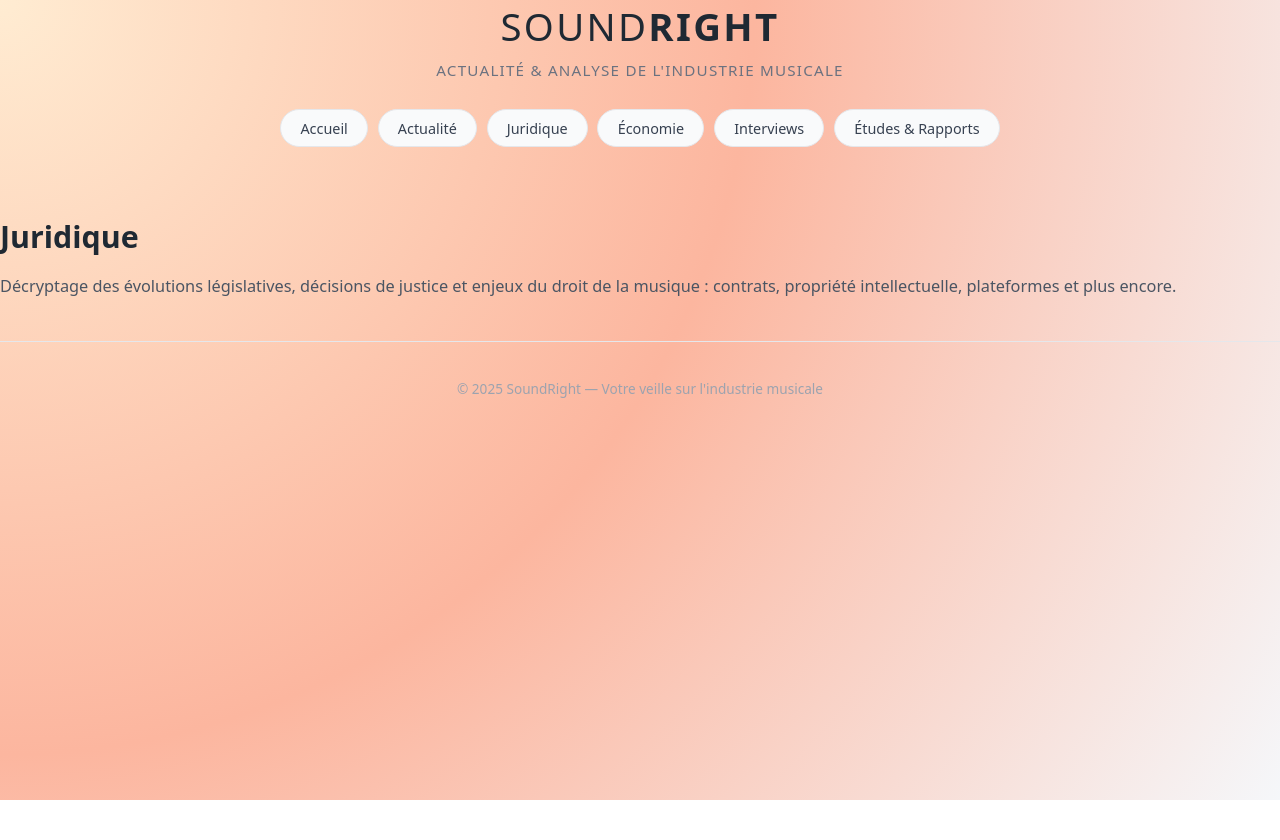
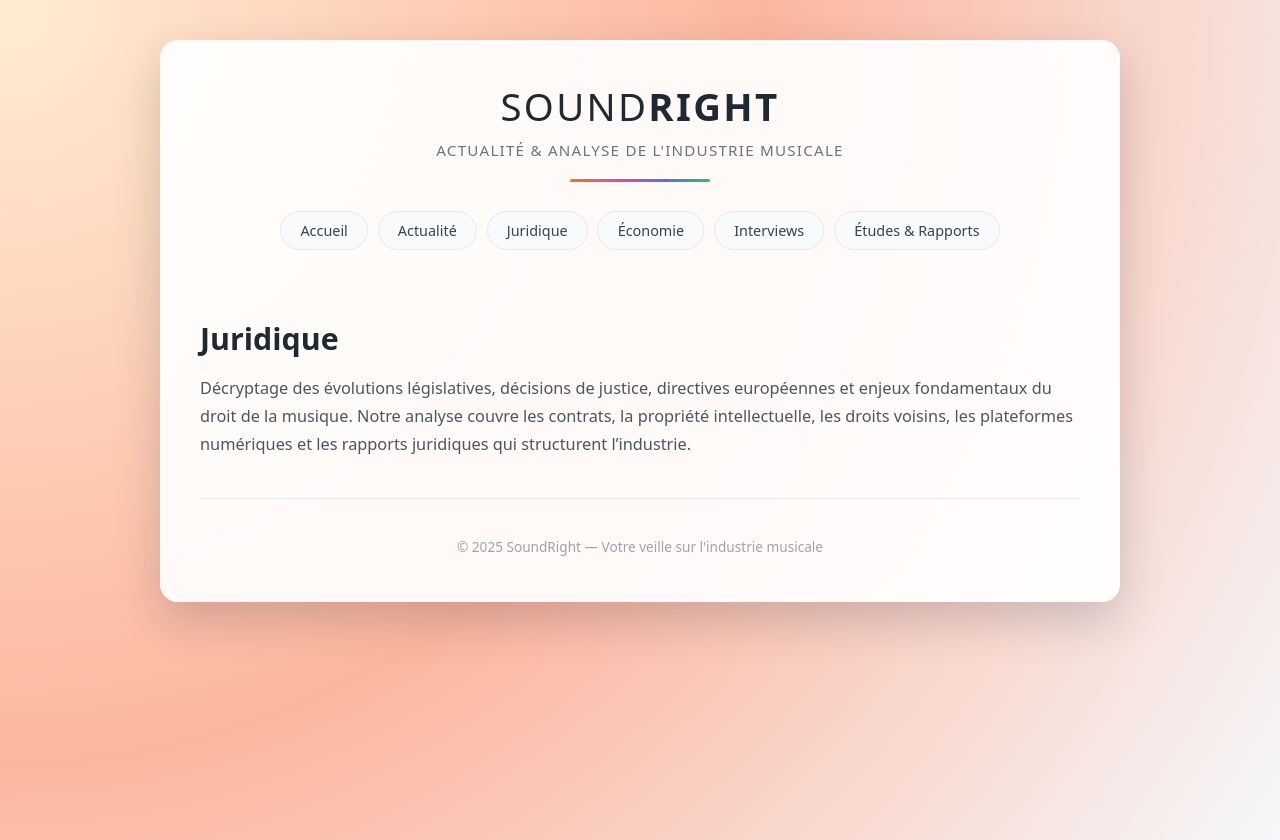
Before and after one commit to SoundRightblog/accord-parfait, a plain HTML site: page juridique.html in a window 1280 px wide. Before the commit the page ends 800 px from the top, so only its background shows below. Drawn offline with Linux system fonts and the light colour scheme.

Commit message:
Update juridique.html

```diff
--- a/juridique.html
+++ b/juridique.html
@@ -6,12 +6,19 @@
   <title>Juridique - SoundRight</title>
   <link rel="stylesheet" href="style.css" />
 </head>
+
 <body>
+  <div class="page-wrapper">
+    <div class="card">
+
+      <!-- HEADER -->
       <header>
-    <h1><span style="font-weight: 300;">Sound</span><strong>Right</strong></h1>
+        <h1><span>Sound</span><strong>Right</strong></h1>
         <p>Actualité & Analyse de l'Industrie Musicale</p>
+        <div class="header-accent"></div>
       </header>
 
+      <!-- NAVIGATION -->
       <nav>
         <ul>
           <li><a href="index.html">Accueil</a></li>
@@ -23,15 +30,23 @@
         </ul>
       </nav>
 
+      <!-- CONTENU PRINCIPAL -->
       <div class="hero">
         <h2>Juridique</h2>
         <p>
-      Décryptage des évolutions législatives, décisions de justice et enjeux du droit de la musique : contrats, propriété intellectuelle, plateformes et plus encore.
+          Décryptage des évolutions législatives, décisions de justice, directives européennes
+          et enjeux fondamentaux du droit de la musique.
+          Notre analyse couvre les contrats, la propriété intellectuelle, les droits voisins,
+          les plateformes numériques et les rapports juridiques qui structurent l’industrie.
         </p>
       </div>
 
+      <!-- FOOTER -->
       <footer>
         <p>&copy; 2025 SoundRight — Votre veille sur l'industrie musicale</p>
       </footer>
+
+    </div>
+  </div>
 </body>
 </html>
```
Lines whose indentation alone changed are shown as unchanged.
